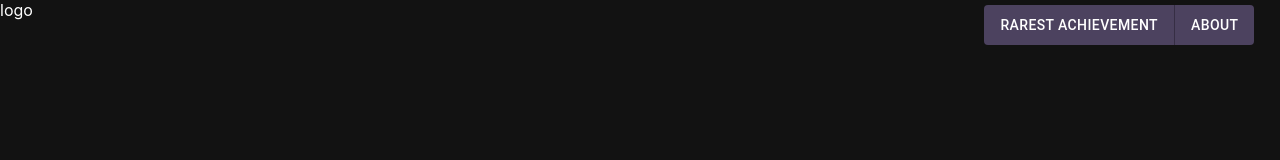
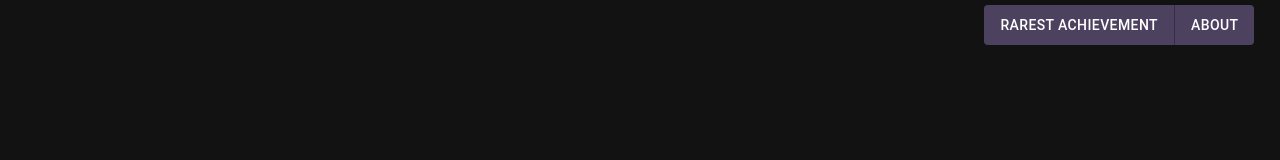
Before and after one commit to Foxar/rare-achievements, a React app: page / in a window 1280 px wide. Shown: the top 160 px of the page. Built offline with nearby package versions, Linux system fonts and the light colour scheme; the HTML template or start-up script is replaced by a standard one.

Commit message:
error messages, logo removal

```diff
--- a/package.json
+++ b/package.json
@@ -8,6 +8,7 @@
     "@babel/preset-env": "^7.11.0",
     "@babel/preset-react": "^7.10.4",
     "@material-ui/core": "^4.11.0",
+    "@material-ui/lab": "^4.0.0-alpha.56",
     "@material/textfield": "^7.0.0",
     "@testing-library/jest-dom": "^4.2.4",
     "@testing-library/react": "^9.5.0",
--- a/src/AchievList.jsx
+++ b/src/AchievList.jsx
@@ -4,6 +4,7 @@ import './App.css';
 /* eslint-disable no-param-reassign */
 /* eslint-disable no-tabs */
 /* eslint-disable no-mixed-operators */
+import Alert from '@material-ui/lab/Alert';
 import {
   LinearProgress, Accordion, AccordionSummary, AccordionDetails, Typography,
 } from '@material-ui/core';
@@ -57,6 +58,9 @@ class AchievComponent extends React.Component {
 		const {
 				gamesOwned
 			} = this.state;
+
+
+
         gamesOwned.response.games = gamesOwned.response.games.filter((game) => {
           if (game.playtime_forever > 600) return true;
           return false;
@@ -172,6 +176,10 @@ class AchievComponent extends React.Component {
       if (!gamesLoaded) {
         return (<LinearProgress />);
       } if (isLoaded < (3 * gamesOwned.response.games.length)) {
+        if(gamesOwned.response.games.length == 0)
+        {
+          return <div><Alert severity="error">Failed to retrieve games playtime - game details might be private.</Alert></div>
+        }
         const progress = isLoaded / (3 * gamesOwned.response.games.length) * 100;
         return (<div><LinearProgress variant="determinate" value={progress} /></div>);
       } if (error) {
--- a/src/Navbar.jsx
+++ b/src/Navbar.jsx
@@ -9,7 +9,6 @@ function Navbar(props) {
   return (
 
     <div className="navbar">
-      <div id="logo">logo</div>
       <div id="menus">
         <ButtonGroup disableElevation variant="contained" color="primary">
           <Button onClick={() => { props.onPageSwitch(0); }}>Rarest Achievement</Button>
```
Also changed, not shown: 1 other file (tests, documents, lock files or other folders).
